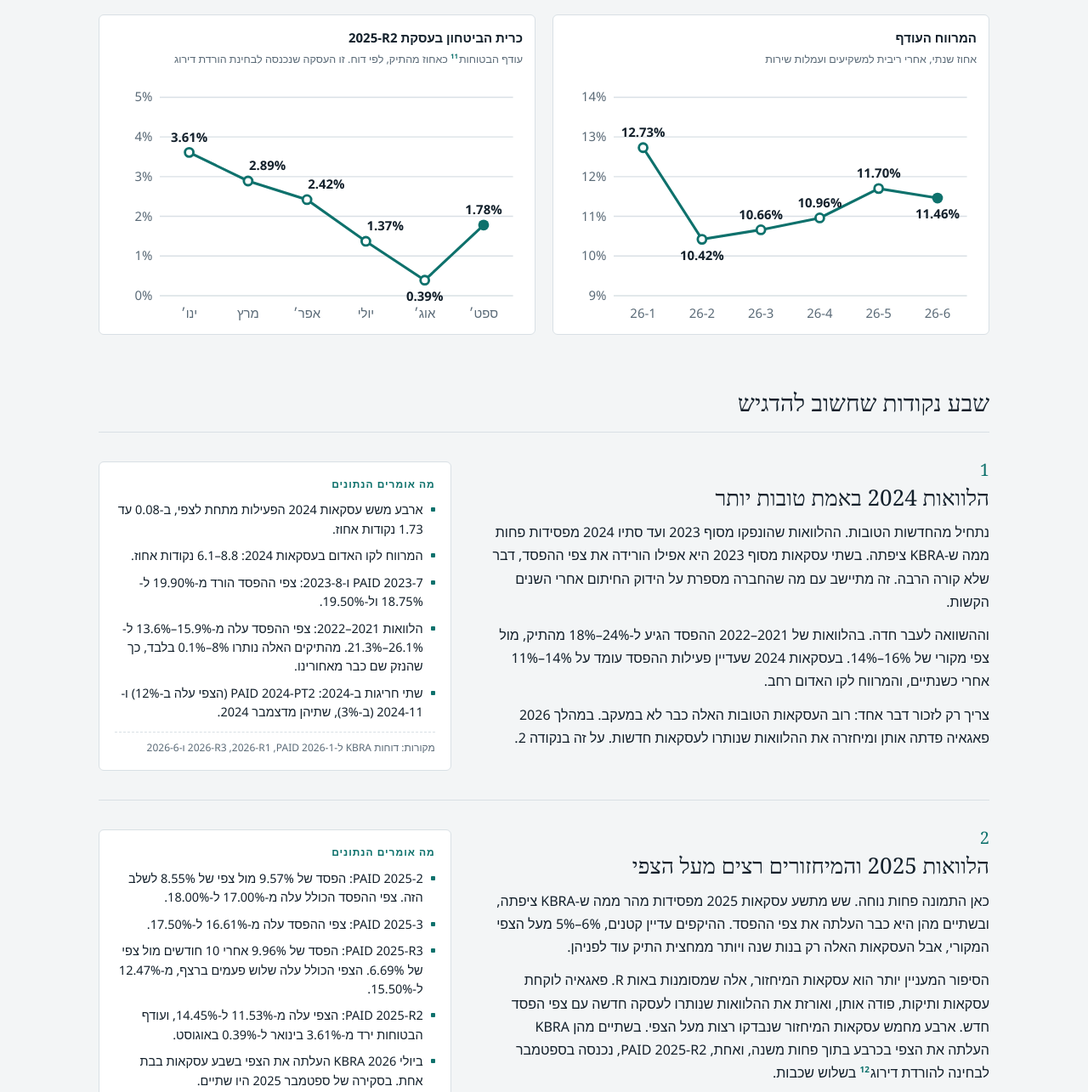
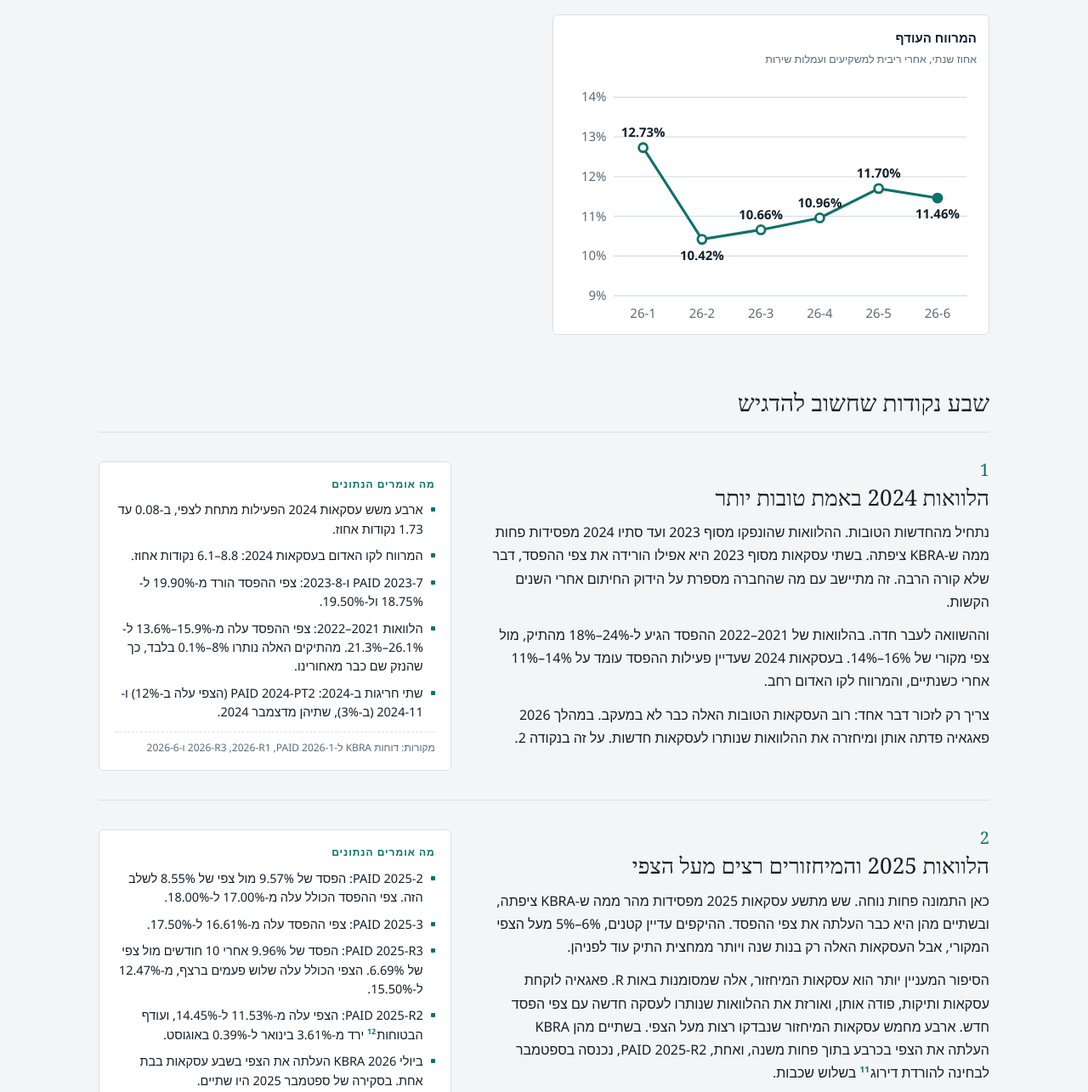
Before and after one commit to ae276/pagaya-q3-2026, a plain HTML site: page kbra/index.html in a window 1280 px wide. Shown: the part 1897-3182 px from the top of the page at 85% size. Drawn offline with Linux system fonts and the light colour scheme; a web font is replaced by a local one.

Commit message:
KBRA review: remove 2025-R2 O/C chart, move its footnote into text
Co-Authored-By: Claude Opus 5.5 <noreply@anthropic.com>
Claude-Session: https://claude.ai/code/session_011jL1fRVmGaLsTKVS8s7XdL

```diff
--- a/kbra/index.html
+++ b/kbra/index.html
@@ -288,7 +288,6 @@ svg .sub{font-size:9.5px}
     <div class="chart"><h3>צפי ההפסד לפי שנת בציר: מקורי מול נוכחי</h3><p>אחוז מהתיק, ממוצע משוקלל לפי גודל העסקה (סך האג"ח בהנפקה). מעל כל זוג: הפער בנקודות האחוז, צפי בעת ההנפקה פחות הצפי היום (מינוס = הצפי עלה)</p><div class="legend"><span><i style="background:var(--hatch)"></i>בעת ההנפקה</span><span><i style="background:var(--accent)"></i>היום</span></div><div id="c-bc"></div></div>
     <div class="chart"><h3>ריבית למשקיעי האג"ח</h3><p>קופון משוקלל בעסקאות ההלוואות האישיות של 2026</p><div id="c-cpn"></div></div>
     <div class="chart"><h3>המרווח העודף</h3><p>אחוז שנתי, אחרי ריבית למשקיעים ועמלות שירות</p><div id="c-xs"></div></div>
-    <div class="chart"><h3>כרית הביטחון בעסקת <span class="n">2025-R2</span></h3><p>עודף הבטוחות<sup class="fn"><a href="#g-11" aria-label="הערה 11">11</a></sup> כאחוז מהתיק, לפי דוח. זו העסקה שנכנסה לבחינת הורדת דירוג</p><div id="c-oc"></div></div>
   </div>
 </section>
 
@@ -323,7 +322,7 @@ svg .sub{font-size:9.5px}
       <div class="p-num">2</div>
       <h3>הלוואות 2025 והמיחזורים רצים מעל הצפי</h3>
       <p>כאן התמונה פחות נוחה. שש מתשע עסקאות 2025 מפסידות מהר ממה ש-KBRA ציפתה, ובשתיים מהן היא כבר העלתה את צפי ההפסד. ההיקפים עדיין קטנים, <span class="n">5%–6%</span> מעל הצפי המקורי, אבל העסקאות האלה רק בנות שנה ויותר ממחצית התיק עוד לפניהן.</p>
-      <p>הסיפור המעניין יותר הוא עסקאות המיחזור, אלה שמסומנות באות R. פאגאיה לוקחת עסקאות ותיקות, פודה אותן, ואורזת את ההלוואות שנותרו לעסקה חדשה עם צפי הפסד חדש. ארבע מחמש עסקאות המיחזור שנבדקו רצות מעל הצפי. בשתיים מהן KBRA העלתה את הצפי בכרבע בתוך פחות משנה, ואחת, <span class="n">PAID 2025-R2</span>, נכנסה בספטמבר לבחינה להורדת דירוג<sup class="fn"><a href="#g-12" aria-label="הערה 12">12</a></sup> בשלוש שכבות.</p>
+      <p>הסיפור המעניין יותר הוא עסקאות המיחזור, אלה שמסומנות באות R. פאגאיה לוקחת עסקאות ותיקות, פודה אותן, ואורזת את ההלוואות שנותרו לעסקה חדשה עם צפי הפסד חדש. ארבע מחמש עסקאות המיחזור שנבדקו רצות מעל הצפי. בשתיים מהן KBRA העלתה את הצפי בכרבע בתוך פחות משנה, ואחת, <span class="n">PAID 2025-R2</span>, נכנסה בספטמבר לבחינה להורדת דירוג<sup class="fn"><a href="#g-11" aria-label="הערה 11">11</a></sup> בשלוש שכבות.</p>
       <p>זה מפתיע, כי ההלוואות האלה הגיעו בדיוק מהעסקאות ה"טובות" של 2023–2024. ההסבר הסביר בעיניי: מי שנשאר בתיק אחרי שנתיים הם הלווים שלא הצליחו לפרוע מוקדם, ולכן הזנב חלש מהממוצע. המיחזור גם מאפס את המונה: העסקה המקורית נעלמת מהמעקב, וקשה יותר לראות איך הבציר כולו הסתיים.</p>
       <div class="chart" style="margin-top:18px">
         <h3>מי מעל הצפי ומי מתחתיו</h3>
@@ -339,7 +338,7 @@ svg .sub{font-size:9.5px}
         <li><span class="n">PAID 2025-2</span>: הפסד של <span class="n">9.57%</span> מול צפי של <span class="n">8.55%</span> לשלב הזה. צפי ההפסד הכולל עלה מ-<span class="n">17.00%</span> ל-<span class="n">18.00%</span>.</li>
         <li><span class="n">PAID 2025-3</span>: צפי ההפסד עלה מ-<span class="n">16.61%</span> ל-<span class="n">17.50%</span>.</li>
         <li><span class="n">PAID 2025-R3</span>: הפסד של <span class="n">9.96%</span> אחרי 10 חודשים מול צפי של <span class="n">6.69%</span>. הצפי הכולל עלה שלוש פעמים ברצף, מ-<span class="n">12.47%</span> ל-<span class="n">15.50%</span>.</li>
-        <li><span class="n">PAID 2025-R2</span>: הצפי עלה מ-<span class="n">11.53%</span> ל-<span class="n">14.45%</span>, ועודף הבטוחות ירד מ-<span class="n">3.61%</span> בינואר ל-<span class="n">0.39%</span> באוגוסט.</li>
+        <li><span class="n">PAID 2025-R2</span>: הצפי עלה מ-<span class="n">11.53%</span> ל-<span class="n">14.45%</span>, ועודף הבטוחות<sup class="fn"><a href="#g-12" aria-label="הערה 12">12</a></sup> ירד מ-<span class="n">3.61%</span> בינואר ל-<span class="n">0.39%</span> באוגוסט.</li>
         <li>ביולי 2026 KBRA העלתה את הצפי בשבע עסקאות בבת אחת. בסקירה של ספטמבר 2025 היו שתיים.</li>
         <li>KBRA עצמה הרחיבה את ההגדרה: בינואר דיברה על חולשה בהלוואות "סוף 2024 ותחילת 2025", וממרץ על "סוף 2024 עד אמצע 2025".</li>
         <li>אותו דפוס ברכב: בעסקת המיחזור <span class="n">RPM 2026-R1</span> ההפסד אחרי 7 חודשים הוא <span class="n">7.13%</span> מול צפי של <span class="n">4.34%</span>.</li>
@@ -506,8 +505,8 @@ svg .sub{font-size:9.5px}
     <li id="g-8"><b>שכבות, והשכבה המדורגת הנחותה</b> · כל עסקה מחולקת לשכבות. השכבות הבכירות מקבלות את הכסף ראשונות, והשכבות הנחותות סופגות את ההפסדים ראשונות. השכבה המדורגת הנחותה (F-2) היא הנמוכה ביותר שקיבלה דירוג אשראי.</li>
     <li id="g-9"><b>הקו האדום, והמרווח אליו</b> · רף הפסד שנקבע מראש לכל חודש בחיי העסקה (טריגר). אם ההפסד חוצה אותו, כל הכסף מופנה לשכבות הבכירות, והשכבות התחתונות מפסיקות לקבל תזרים. המרווח לקו האדום הוא המרחק בין ההפסד בפועל לרף הזה, בנקודות אחוז.</li>
     <li id="g-10"><b>ריבית מזערית על ההלוואות</b> · הריבית הממוצעת הנמוכה ביותר שתנאי העסקה מתירים, בתמהיל הגרוע ביותר שמגבלות הריכוזיות מאפשרות. זה רף תחתון, לא התשואה בפועל.</li>
-    <li id="g-11"><b>עודף בטוחות (O/C)</b> · כמה ההלוואות בעסקה שוות יותר מסך האג"ח שהונפקו נגדן. זו כרית שסופגת הפסדים לפני השכבות שמעליה. כשהיא נשחקת לאפס, כל הפסד נוסף פוגע ישירות באג"ח.</li>
-    <li id="g-12"><b>בחינה להורדת דירוג (Watch Downgrade)</b> · הודעה של סוכנות הדירוג שהיא שוקלת להוריד את דירוג השכבה. זה עדיין לא הורדה, אבל לרוב מקדים אותה.</li>
+    <li id="g-11"><b>בחינה להורדת דירוג (Watch Downgrade)</b> · הודעה של סוכנות הדירוג שהיא שוקלת להוריד את דירוג השכבה. זה עדיין לא הורדה, אבל לרוב מקדים אותה.</li>
+    <li id="g-12"><b>עודף בטוחות (O/C)</b> · כמה ההלוואות בעסקה שוות יותר מסך האג"ח שהונפקו נגדן. זו כרית שסופגת הפסדים לפני השכבות שמעליה. כשהיא נשחקת לאפס, כל הפסד נוסף פוגע ישירות באג"ח.</li>
     <li id="g-13"><b>קנייה חוזרת של הלוואות בפיגור</b> · הזכות של פאגאיה לקנות מהעסקה הלוואות שהלווים מפגרים בתשלומיהן, במחיר מלא ועד 4% מהתיק. הלוואה שנקנתה כך לא נספרת בהפסד של העסקה, וההפסד עליה עובר למאזן של פאגאיה.</li>
     <li id="g-14"><b>שכבת ההון</b> · השכבה התחתונה ביותר, ללא דירוג. היא מקבלת את מה שנשאר אחרי שכל השאר קיבלו את שלהם, ולכן נפגעת ראשונה. פאגאיה מחזיקה בחלק מהשכבות התחתונות.</li>
   </ol>
@@ -565,7 +564,6 @@ svg .sub{font-size:9.5px}
   }
   line("c-cpn","הריבית המשוקללת למשקיעי האג\"ח בעסקאות 2026",5.5,8,[5.5,6,6.5,7,7.5,8],[["26-1",6.15],["26-2",6.87],["26-3",7.09],["26-4",7.04],["26-5",7.24],["26-6",7.54]],1);
   line("c-xs","המרווח העודף בעסקאות 2026",9,14,[9,10,11,12,13,14],[["26-1",12.73],["26-2",10.42],["26-3",10.66],["26-4",10.96],["26-5",11.70],["26-6",11.46]],0);
-  line("c-oc","עודף הבטוחות בעסקת PAID 2025-R2 לפי דוח",0,5,[0,1,2,3,4,5],[["ינו׳",3.61],["מרץ",2.89],["אפר׳",2.42],["יולי",1.37],["אוג׳",0.39],["ספט׳",1.78]],0);
 
   (function(){
     var W=340,H=210,L=34,f=frame(W,H,L,8,24,26,0,25,[0,5,10,15,20,25],pc),svg=f.svg,y=f.y;
```
